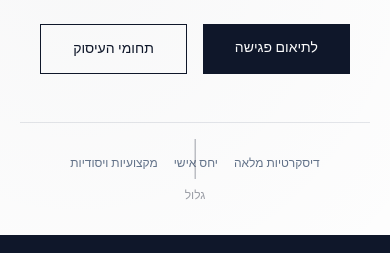
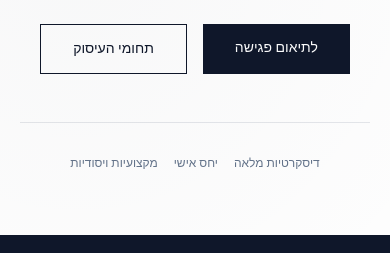
Before and after one commit to trauamir-png/shirakofman, a React (Vite) app: page / in a window 390 px wide. Shown: the part 1140-1393 px from the top of the page. Built offline with nearby package versions, Linux system fonts and the light colour scheme.

Commit message:
fix footer mobile order, remove scroll indicator

```diff
--- a/src/components/Footer.jsx
+++ b/src/components/Footer.jsx
@@ -12,8 +12,8 @@ export default function Footer() {
           style={{ borderBottom: '1px solid rgba(255,255,255,0.1)' }}
         >
 
-          {/* 1. Navigation — first on mobile, middle on desktop */}
-          <div className="flex flex-col items-center md:items-start order-1 md:order-2">
+          {/* 1. Navigation — second on mobile, middle on desktop */}
+          <div className="flex flex-col items-center md:items-start order-2 md:order-2">
             <h4
               className="text-sm font-semibold mb-6"
               style={{ color: '#FFFFFF', letterSpacing: '0.05em' }}
@@ -36,8 +36,8 @@ export default function Footer() {
             </nav>
           </div>
 
-          {/* 2. Contact — second on mobile, last on desktop */}
-          <div className="flex flex-col items-center md:items-start order-2 md:order-3">
+          {/* 2. Contact — third on mobile, last on desktop */}
+          <div className="flex flex-col items-center md:items-start order-3 md:order-3">
             <h4
               className="text-sm font-semibold mb-6"
               style={{ color: '#FFFFFF', letterSpacing: '0.05em' }}
@@ -78,10 +78,8 @@ export default function Footer() {
             </div>
           </div>
 
-          {/* 3. Logo — last on mobile, first (rightmost) on desktop */}
-          <div className="flex flex-col items-center order-3 md:order-1">
-            {/* קו הפרדה מעל הלוגו במובייל בלבד */}
-            <div className="w-16 h-px mb-10 md:hidden" style={{ backgroundColor: 'rgba(255,255,255,0.15)' }} />
+          {/* 3. Logo — first on mobile, first (rightmost) on desktop */}
+          <div className="flex flex-col items-center order-1 md:order-1">
 
             <div style={{ overflow: 'hidden', height: '120px', width: 300, textAlign: 'center' }}>
               <img
--- a/src/pages/HomePage.jsx
+++ b/src/pages/HomePage.jsx
@@ -90,10 +90,6 @@ export default function HomePage() {
               </div>
             </div>
           </div>
-        </div>
-        <div className="absolute bottom-8 left-1/2 -translate-x-1/2 flex flex-col items-center gap-2 opacity-40">
-          <div className="w-px h-10" style={{ backgroundColor: '#0F172A' }} />
-          <span className="text-xs" style={{ color: '#0F172A' }}>גלול</span>
         </div>
       </section>
 
```
